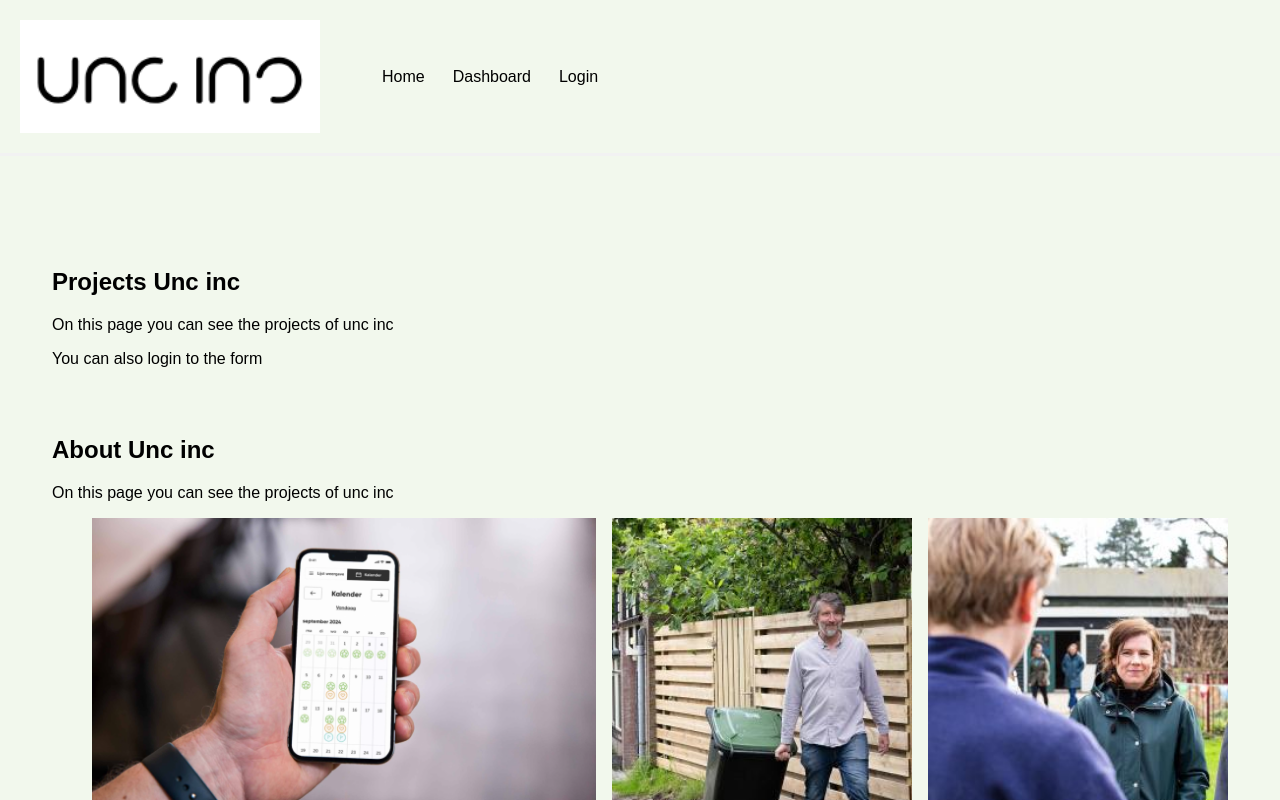
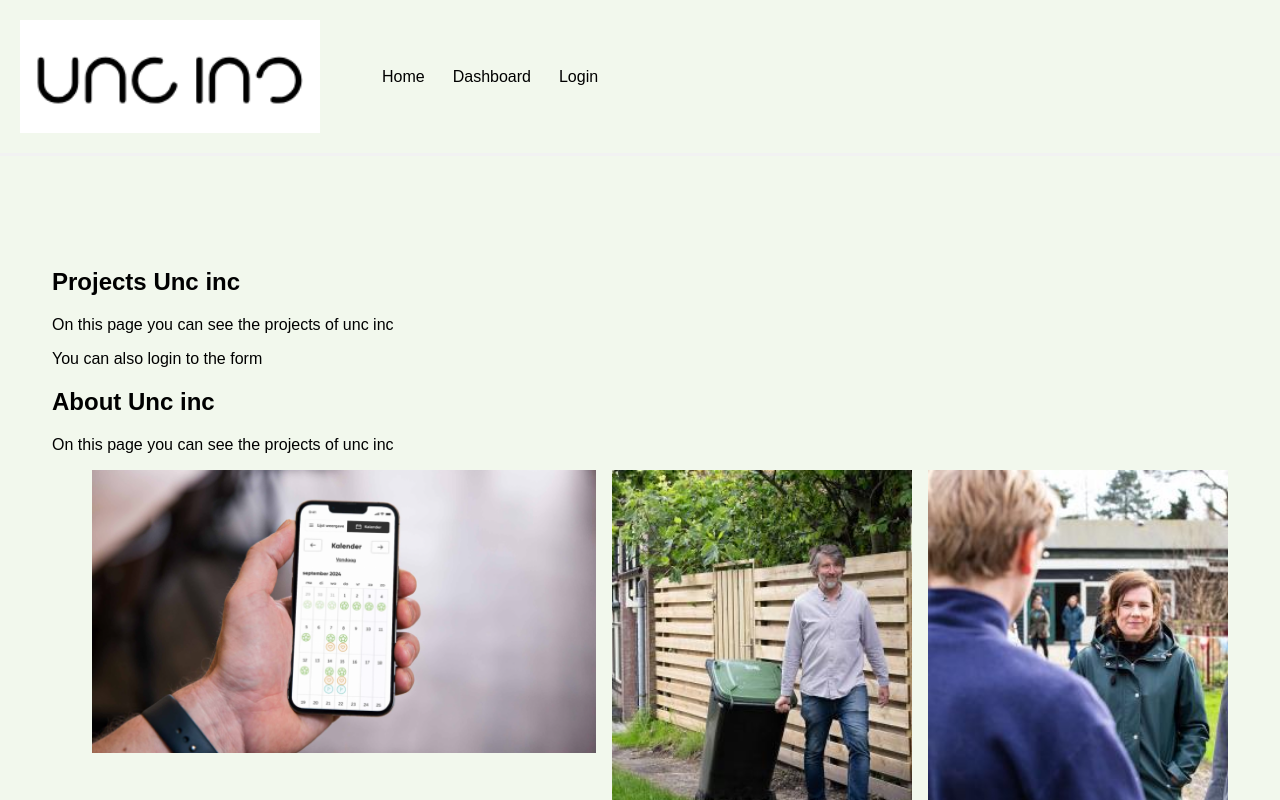
Before and after one commit to yujing-student/React-unc-inc, a React (Create React App) app in the folder my-app/: page / in a window 1280 px wide. Shown: the top 800 px of the page. Built offline with nearby package versions, Linux system fonts and the light colour scheme.

Commit message:
remove unnacassery code

```diff
--- a/my-app/src/Stylesheet/index.css
+++ b/my-app/src/Stylesheet/index.css
@@ -110,15 +110,13 @@ a {
 .content {
     margin: 40px auto;
     padding: 20px;
-}
-
-.home {
     display: flex;
     flex-direction: column;
     row-gap: 2rem;
-
 }
 
+
+/*media query with mutlple pages*/
 
 @media (max-width: 600px) {
     img {
--- a/my-app/src/components/Autthencitation.js
+++ b/my-app/src/components/Autthencitation.js
@@ -84,13 +84,5 @@ const AuthencitationCheck= () => {
         }
 
     }
-
-    return (
-        <main className="">
-            <section>
-
-            </section>
-        </main>
-    );
 }
 export default AuthencitationCheck;
```
